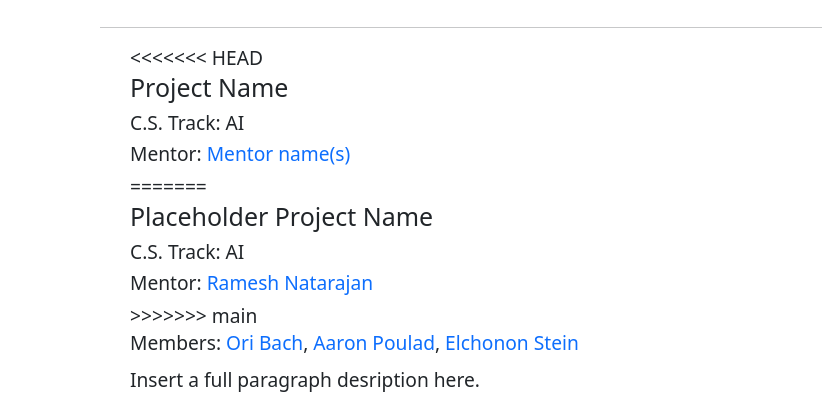
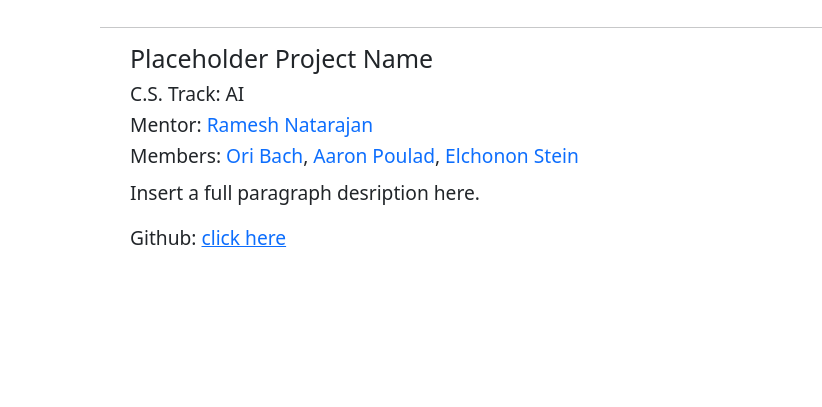
Before and after one commit to Yeshiva-University-CS/4570H-24-web, a plain HTML site: page teams.html in a window 1280 px wide. Shown: the part 1368-1775 px from the top of the page, 0-822 px from the left. Drawn offline with nearby package versions, Linux system fonts and the light colour scheme; a script that the page names is missing.

Commit message:
Fixed mentor

```diff
--- a/teams.html
+++ b/teams.html
@@ -133,17 +133,10 @@
 
       <hr/>
       <div id="team4" class="team">
-<<<<<<< HEAD
-        <h2>Project Name</h2>
-        <h3>C.S. Track: AI</h3>
-        <h3>Mentor: <a href="https://www.linkedin.com/in/xxxx/" style="text-decoration: none;"
-            target="_blank">Mentor name(s)</a></h3>
-=======
         <h2>Placeholder Project Name</h2>
         <h3>C.S. Track: AI</h3>
         <h3>Mentor: <a href="https://www.linkedin.com/in/ramesh-natarajan-07a05989/" style="text-decoration: none;"
             target="_blank">Ramesh Natarajan</a></h3>
->>>>>>> main
         <h3>Members:
           <a href = "https://www.linkedin.com/in/ori-bach-7a9b902ab/" style="text-decoration: none;" target="_blank">Ori Bach</a>,
           <a href ="https://www.linkedin.com/in/aaron-poulad-603a892a4/" style="text-decoration: none;" target="_blank">Aaron Poulad</a>,
```
